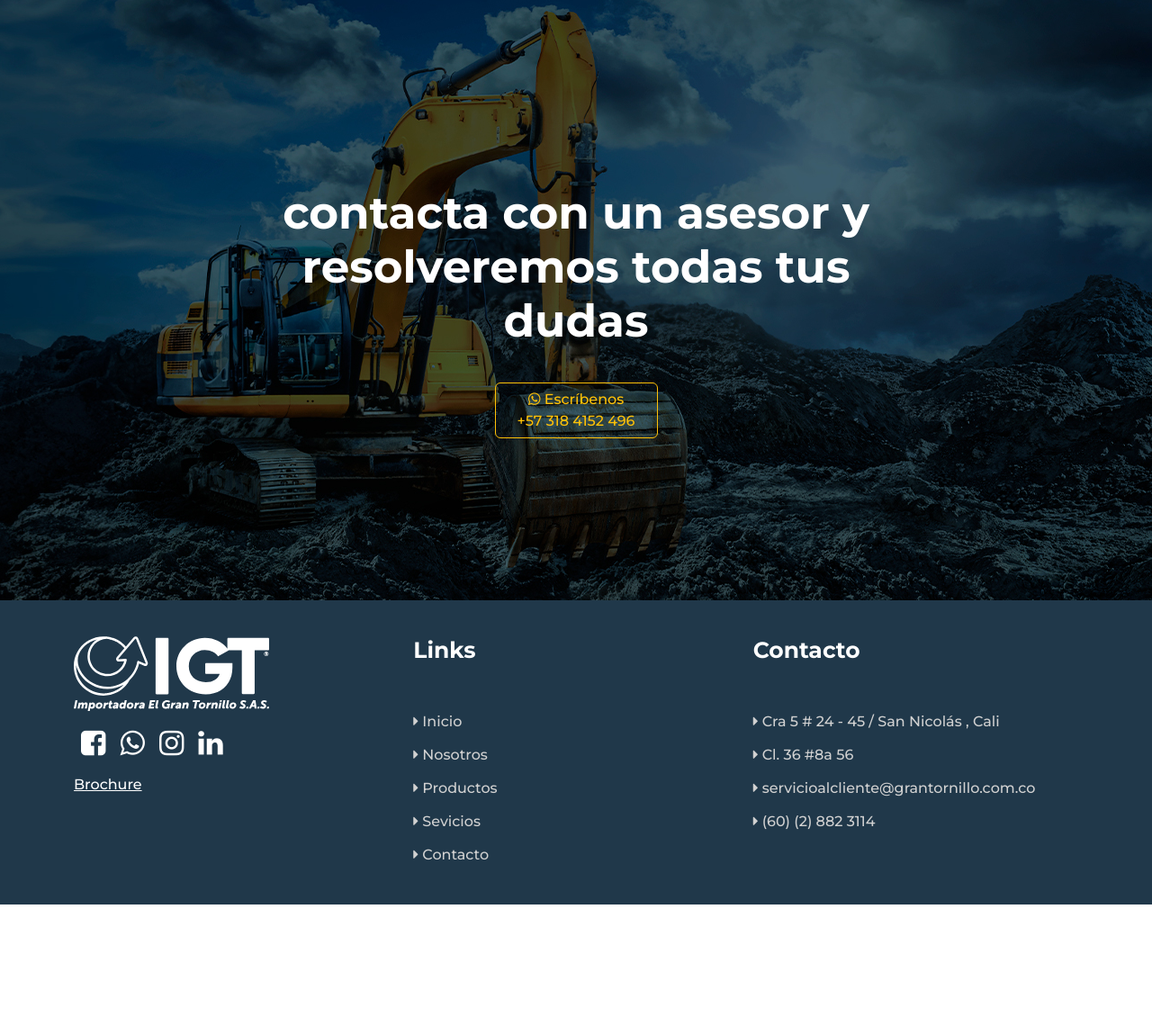
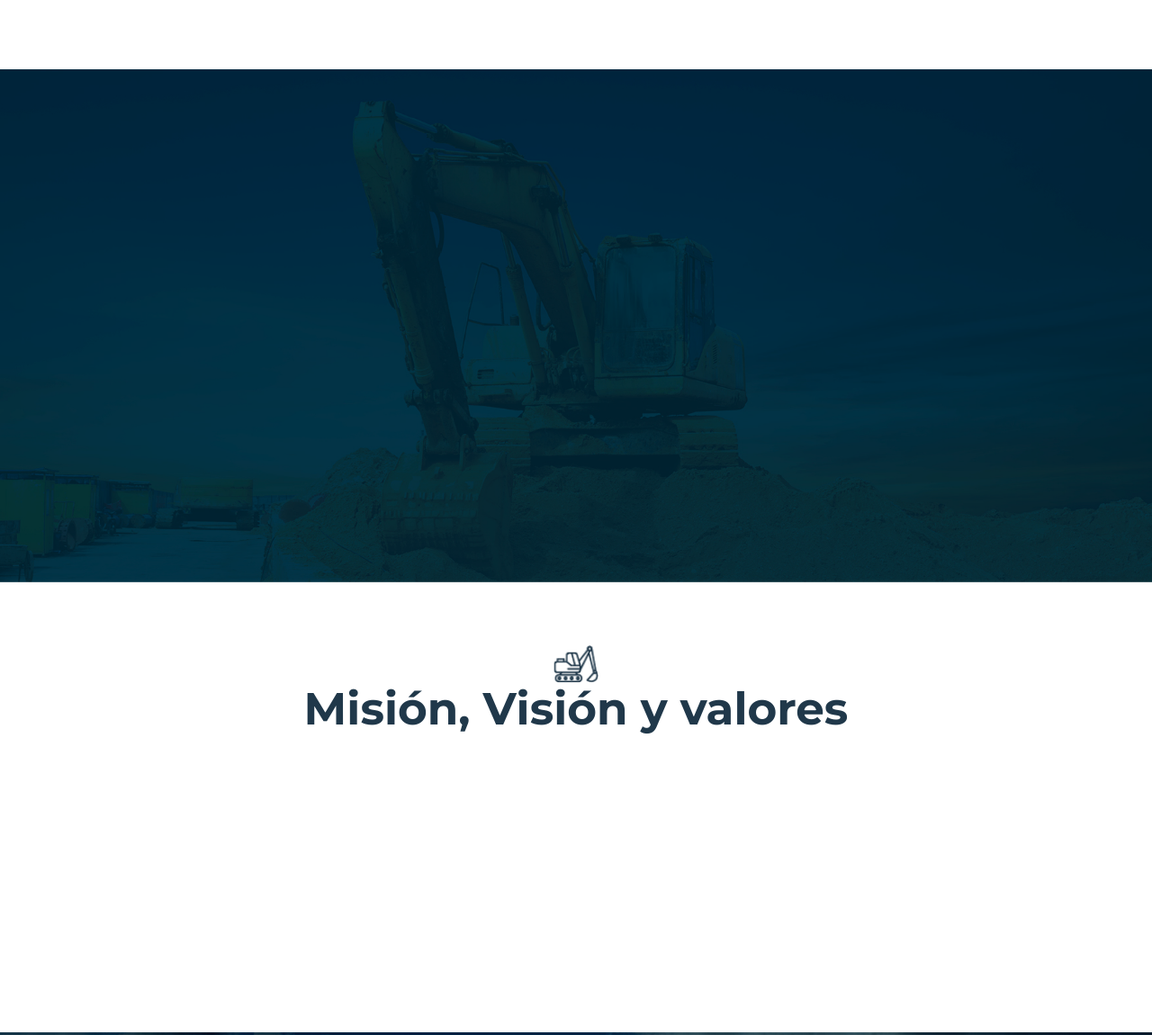
Before and after one commit to EdgarLopez95/granTornillo, a website: page pages/nosotros.html in a window 1280 px wide. Shown: the part 1952-3102 px from the top of the page at 90% size. Before the commit the page ends 2957 px from the top, so only its background shows below. Drawn offline with nearby package versions, Linux system fonts and the light colour scheme; files whose address does not match are found by name.

Commit message:
terminando parte de nosotros dos

```diff
--- a/css/scss/pages/_nosotros.scss
+++ b/css/scss/pages/_nosotros.scss
@@ -61,7 +61,7 @@
     }
   }
   .seccionTresNosotros {
-    padding: 70px 50px 0 50px;
+    padding: 70px 50px 80px 50px;
 
     .contenedor {
       display: flex;
@@ -80,4 +80,27 @@
       }
     }
   }
+  .seccionCuatroNosotros {
+    height: 570px;
+    background-image: url(https://raw.githubusercontent.com/EdgarLopez95/granTornillo/main/assets/bannerFondo.png);
+    background-size: cover; /* Hace que la imagen cubra todo el contenedor */
+    background-position: center; /* Alinea la imagen al centro del contenedor */
+    background-repeat: no-repeat; /* Evita la repetición de la imagen */
+  }
+  .seccionCincoNosotros {
+    padding: 70px 50px 0 50px;
+    height: 500px;
+    .imagenEscabadora {
+      max-width: 50px;
+      margin: 0 auto;
+
+    }
+    h3 {
+      text-align: center;
+      font-size: clamp(30px, 8vw, 50px);
+      font-weight: bold;
+      color: $colorDarkBlue;
+    }
+
+  }
 }
--- a/pages/nosotros.html
+++ b/pages/nosotros.html
@@ -186,11 +186,22 @@
           </div>
           <div class="derecha">
             <p>
-              Nuestros procesos están basados en los estándares internaciones de calidad, orientados y calificados por el ente certificador BUREAU VERITAS bajo la NTC ISO 9001:2015.
+              Nuestros procesos están basados en los estándares internaciones de
+              calidad, orientados y calificados por el ente certificador BUREAU
+              VERITAS bajo la NTC ISO 9001:2015.
             </p>
-            <img src="../assets/imagenIso.png" alt="">
+            <img src="../assets/imagenIso.png" alt="" />
           </div>
         </div>
+      </div>
+      <div class="seccionCuatroNosotros"></div>
+      <div class="seccionCincoNosotros">
+        <img
+        class="imagenEscabadora"
+        src="../assets/iconoEscabadora.png"
+        alt=""
+      />
+      <h3>Misión, Visión y valores</h3>
       </div>
       <section class="seccionSix">
         <h3>contacta con un asesor y resolveremos todas tus dudas</h3>
```
Also changed, not shown: css/styles.css, 1 other file.
